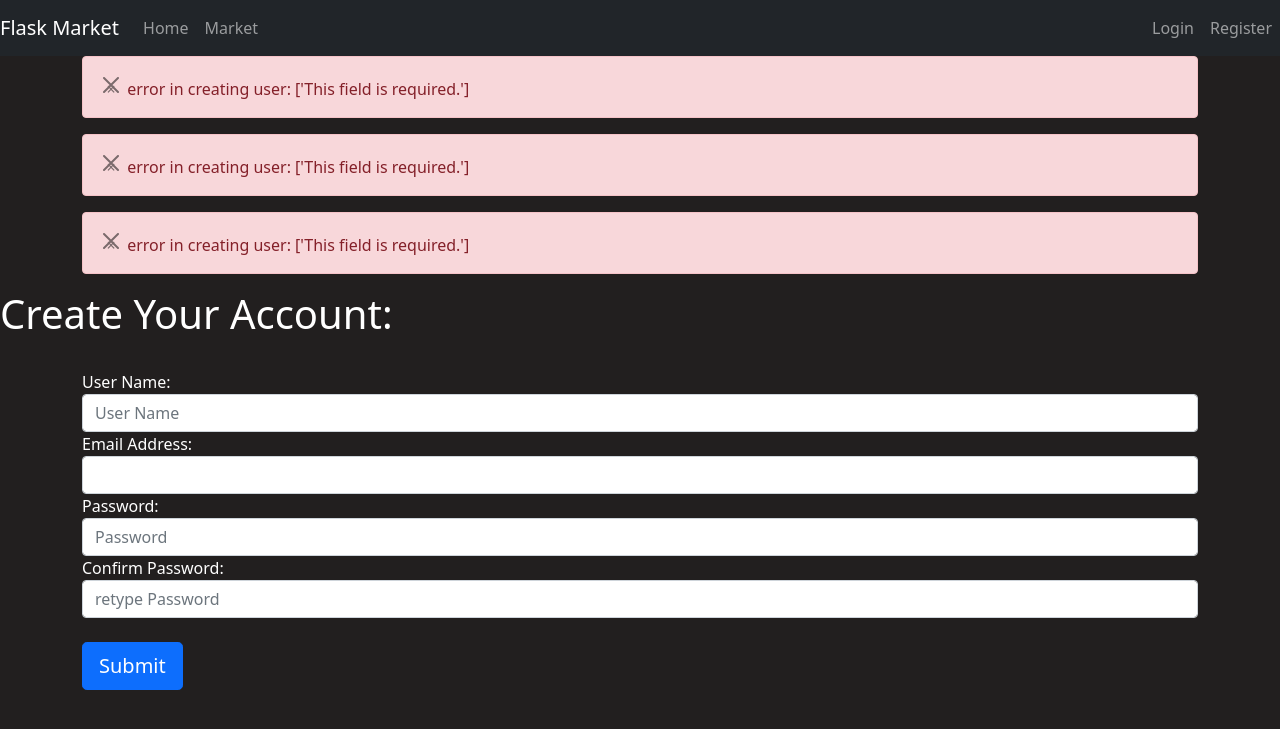
After one commit to ms2993/Flask, a Flask app: page /register in a window 1280 px wide. The commit adds this page. Shown: the top 729 px of the page. Run offline with Flask 2, Linux system fonts and the light colour scheme.

Commit message:
version 5

```diff
--- a/Market/__init__.py
+++ b/Market/__init__.py
@@ -2,8 +2,9 @@ from flask import Flask,redirect,url_for,render_template,request
 from flask_sqlalchemy import SQLAlchemy
 
 application=Flask(__name__)
-application.config['SQLALCHEMY_DATABASE_URI'] = 'sqlite:///marketdb.db'
+application.config['SQLALCHEMY_DATABASE_URI'] = 'sqlite:///marketdata.db'
 application.config['SQLALCHEMY_TRACK_MODIFICATIONS'] = False
+application.config['SECRET_KEY'] = 'C\xa2\x16rP\x8b\xdd\xbd\x80K\xb7\xd4'
 db = SQLAlchemy(application)
 
 from Market import route
--- /dev/null
+++ b/Market/forms.py
@@ -0,0 +1,10 @@
+from flask_wtf import FlaskForm
+from wtforms import StringField, PasswordField,SubmitField
+from wtforms.validators import Length,EqualTo,Email,DataRequired
+
+class Registrationform(FlaskForm):
+    username = StringField(label = 'User Name:', validators= [Length(min=3, max=10),DataRequired()])
+    email = StringField(label = 'Email Address:', validators=[Email(), DataRequired()])
+    password1 = PasswordField(label = 'Password:', validators=[DataRequired()])
+    password2 = PasswordField(label= 'Confirm Password:')
+    submit = SubmitField(label= 'Submit')
--- a/Market/route.py
+++ b/Market/route.py
@@ -1,7 +1,8 @@
 from Market import application
-from flask import render_template
-from Market.models import Item
-
+from flask import render_template,redirect, url_for,flash
+from Market.models import Item,User
+from Market.forms import Registrationform
+from Market import db
 @application.route('/')
 @application.route('/home')
 def home_page():
@@ -11,3 +12,30 @@ def home_page():
 def market_page():
     items = Item.query.all()
     return render_template('market.html', items=items)
+
+@application.route('/register', methods = ["GET", "POST"])
+def register_page():
+    form = Registrationform()
+    print(form.password1.data)
+    print(form.password2.data)
+    print(form.errors)
+    if form.is_submitted():
+        print("submitted")
+
+    if form.validate():
+        print("valid")
+    print(form.validate_on_submit())
+    if form.validate_on_submit():
+        print('--test 0 --')
+        user_to_create = User(username=form.username.data,
+                              email=form.email.data,
+                              password=form.password1.data)
+        print('--test1--')
+        db.session.add(user_to_create)
+        db.session.commit()
+        return redirect(url_for('market_page'))
+    if form.errors != {}:
+        print('hello')
+        for err in form.errors.values():
+            flash(f'error in creating user: {err}', category='danger')
+    return render_template('register.html',form =form)
--- a/Market/templates/base.html
+++ b/Market/templates/base.html
@@ -1,6 +1,6 @@
-
 <!DOCTYPE html>
 <html lang="en">
+
 <head>
   <meta charset="utf-8">
   <title>
@@ -13,7 +13,8 @@
   <script src="https://cdn.jsdelivr.net/npm/bootstrap@5.0.0-beta3/dist/js/bootstrap.bundle.min.js"
     integrity="sha384-JEW9xMcG8R+pH31jmWH6WWP0WintQrMb4s7ZOdauHnUtxwoG2vI5DkLtS3qm9Ekf"
     crossorigin="anonymous"></script>
-  </head>
+  </link>
+
 <body>
   <nav class="navbar navbar-expand-md navbar-dark bg-dark">
     <a class="navbar-brand" href="#">Flask Market</a>
@@ -36,11 +37,27 @@
           <a class="nav-link" href="#">Login</a>
         </li>
         <li class="nav-item">
-              <a class="nav-link" href="#">Register</a>
+          <a class="nav-link" href="{{ url_for('register_page') }}">Register</a>
         </li>
       </ul>
     </div>
   </nav>
+  <div class="container">
+    {% with messages = get_flashed_messages(with_categories=true) %}
+      {% if messages %}
+        {% for c,m in messages %}
+          <div class="alert alert-{{ c }}" >
+            <button type="button" class="btn-close" data-bs-dismiss="alert" aria-label="Close">
+              <span aria-hidden="true">&times;</span>
+            </button>
+            {{ m }}
+          </div>
+        {% endfor %}
+      {% endif %}
+    {% endwith %}
+
+  </div>
+
   {% block body %}
 
   {% endblock %}
@@ -52,4 +69,5 @@
     color: white;
   }
 </style>
+
 </html>
--- /dev/null
+++ b/Market/templates/register.html
@@ -0,0 +1,36 @@
+{% extends 'base.html' %}
+{% block title %}
+Market
+{% endblock %}
+
+{% block body %}
+
+<body class="center">
+    <h1>Create Your Account:</h1>
+    <br>
+    <div class="container">
+        <form method="POST" class="form-register" style="color: white;">
+            {{ form.hidden_tag() }}
+            {{ form.csrf_token }}
+
+            {{form.username.label()}}
+            {{form.username(class="form-control", placeholder ="User Name")}}
+
+            {{form.email.label()}}
+            {{form.email(class ="form-control", plcaeholder="Email")}}
+
+            {{form.password1.label()}}
+            {{form.password1(class ="form-control", placeholder ="Password")}}
+
+            {{form.password2.label()}}
+            {{ form.password2(class ="form-control", placeholder ="retype Password")}}
+
+            <br>
+            {{ form.submit(class ="btn btn-block btn-primary btn-lg ")}}
+
+
+        </form>
+    </div>
+
+</body>
+{% endblock %}
```
Also changed, not shown: Market/models.py (+11 -0 lines), Market/marketdata.db (added), Market/marketdb.db. Lines whose indentation alone changed are shown as unchanged.
